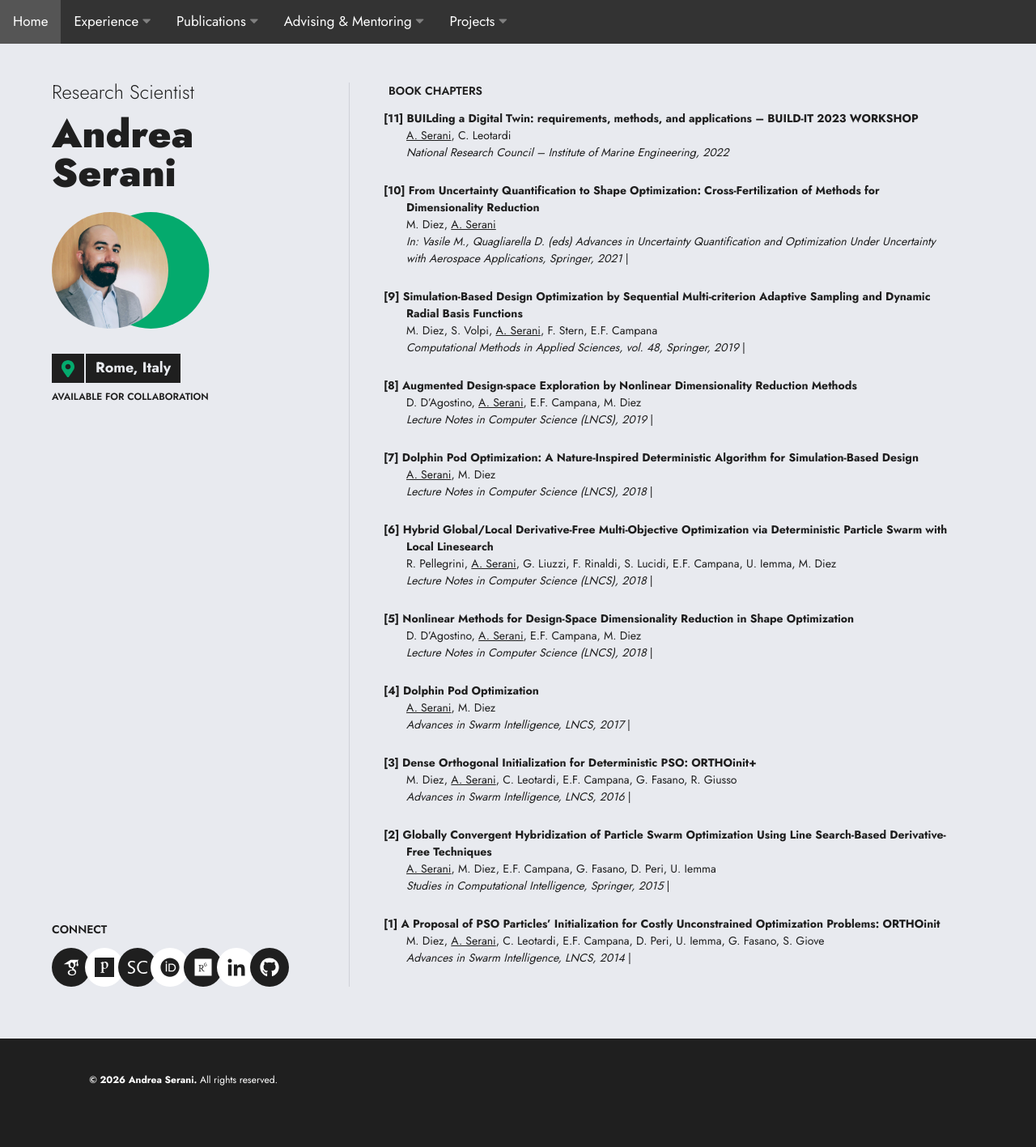
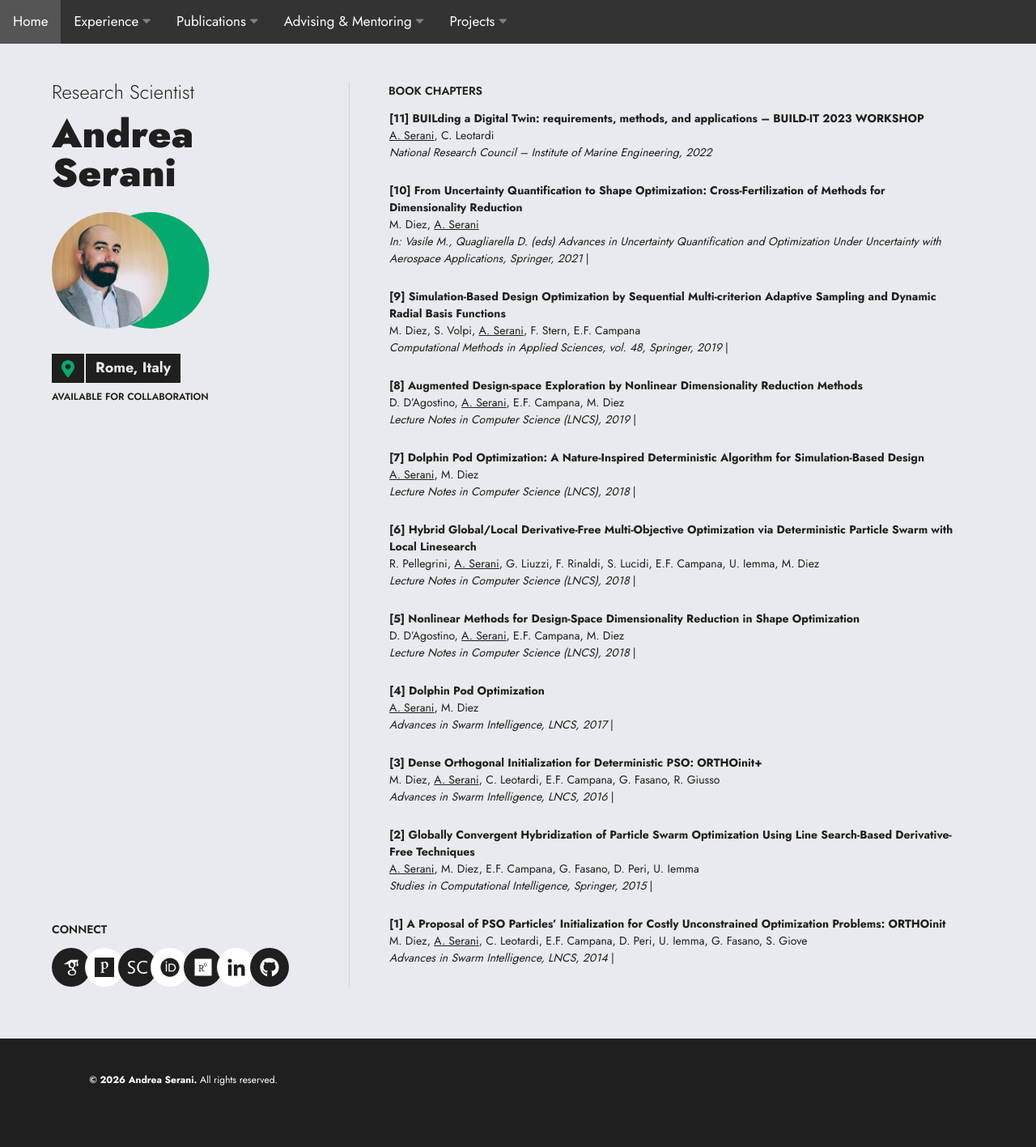
Before and after one commit to aserani/aserani.github.io, a Jekyll site: the page built from html/chapters.html, in a window 1280 px wide. Shown: the whole page at 81% size. Built offline with Jekyll 4.4.1, drawn with Linux system fonts in a browser that asks for light colours; a style sheet for code colours, icons or effects is not loaded.

Commit message:
Remove publication numbering styles from CSS
Removed styles related to publications numbering and hanging indent.

```diff
--- a/assets/styles.css
+++ b/assets/styles.css
@@ -1307,27 +1307,3 @@
   margin-top:8px;
   opacity:0.9;
 }
-
-/* ===== Publications numbering with [n] ===== */
-
-.cp-num::before { content: "" !important; }
-
-.cp-num::before {
-  display: inline-block;
-  width: 2.5em;   /* larghezza fissa numero */
-}
-
-/* Hanging indent for publication entries */
-
-.borderless .font-text {
-  padding-left: 1.5em;   /* spazio per il numero */
-  text-indent: -4.5em;   /* riporta la prima riga a sinistra */
-}
-
-.borderless .font-text a[href*="doi.org"]{
-  white-space: nowrap;
-  display: inline-block; /* evita che si comporti “strano” a capo */
-}
-.borderless .font-text .sep{
-  white-space: nowrap;
-}
```
